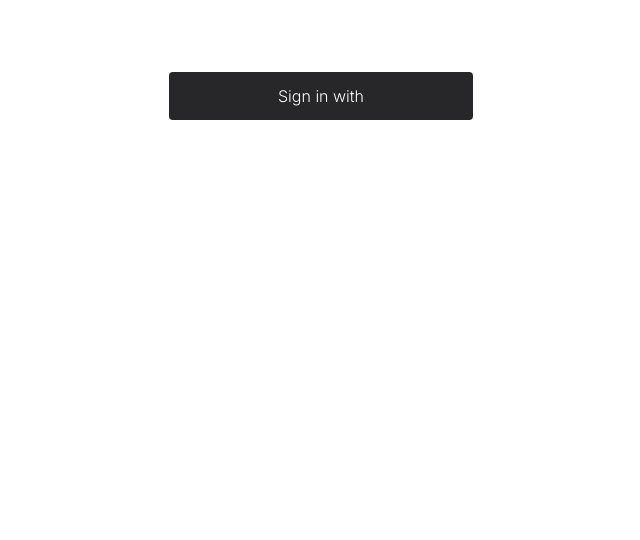
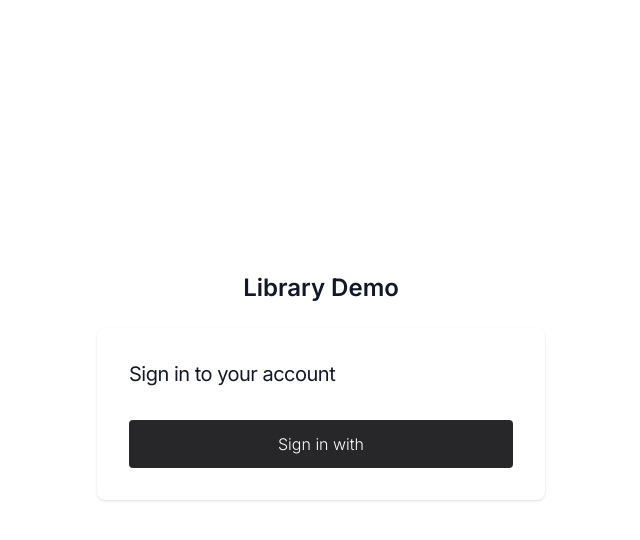
Before and after one commit to pmugeere/library.demo.web, a Next.js app: page /auth/signin in a window 1280 px wide. Shown: the top 540 px of the page, without its empty margins (319-959 px from the left). Built offline with nearby package versions, Linux system fonts and the light colour scheme; no server answers.

Commit message:
added signin styles

```diff
--- a/app/(signInSignout)/auth/signin/page.tsx
+++ b/app/(signInSignout)/auth/signin/page.tsx
@@ -2,26 +2,44 @@
 
 import { providerMap } from "@/lib/auth/auth-options"
 import { useSearchParams } from "next/navigation"
-import {signinWith} from "@/app/(signInSignout)/auth/signin/signin-with"
+import { signinWith } from "@/app/(signInSignout)/auth/signin/signin-with"
 
 export default async function SignInPage() {
 
-    const searchParams=useSearchParams();
-    const callbackUrl=searchParams.get("callbackUrl")||"/";
+    const searchParams = useSearchParams();
+    const callbackUrl = searchParams.get("callbackUrl") || "/";
     return (
-        <div className="flex flex-col items-center py-10">
-            {Object.values(providerMap).map((provider) => (
-                <form className="flex flex-col w-1/2 items-center" key={provider.id}
-                    action={async () => await signinWith(provider.id,callbackUrl)}
-                    >
-                    <button
-                        type="submit"
-                        className="flex justify-center items-center px-4 mt-2 space-x-2 w-1/2 h-12 text-base font-light text-white rounded transition focus:ring-2 focus:ring-offset-2 focus:outline-none bg-zinc-800 hover:bg-zinc-900 focus:ring-zinc-800"
-                    >
-                        <span>Sign in with {provider.name}</span>
-                    </button>
-                </form>
-            ))}
-        </div>
+        <div className="flex flex-col items-center justify-center px-6 py-8 mx-auto">
+            <a href="#" className="flex items-center mb-6 text-2xl font-semibold text-gray-900">
+                Library Demo
+            </a>
+            <div className="w-full bg-white rounded-lg shadow dark:border md:mt-0 sm:max-w-md xl:p-0">
+                <div className="p-6 space-y-4 md:space-y-6 sm:p-8">
+                    <h1 className="text-lg leading-tight tracking-tight text-gray-900 md:text-xl">
+                        Sign in to your account
+                    </h1>
+                    {
+                        Object.values(providerMap).map((provider) => (
+                            signinWithProviderForm(provider, callbackUrl)
+                        ))
+                    }
+                </div>
+
+
+            </div>
+        </div >
     )
 }
+
+function signinWithProviderForm(provider: { id: string; name: string; }, callbackUrl: string) {
+    return (
+        <form className="space-y-4 md:space-y-6" key={provider.id}
+            action={async () => await signinWith(provider.id, callbackUrl)}>
+            <button type="submit"
+                className="w-full px-4 mt-2 space-x-2 w-1/2 h-12 text-base font-light text-white rounded transition focus:ring-2 focus:ring-offset-2 focus:outline-none bg-zinc-800 hover:bg-zinc-900 focus:ring-zinc-800"
+            >
+                <span>Sign in with {provider.name}</span>
+            </button>
+        </form>
+    );
+}
--- a/app/(signInSignout)/layout.tsx
+++ b/app/(signInSignout)/layout.tsx
@@ -9,7 +9,7 @@ export default async function RootLayout({ children }: Readonly<{ children: Reac
   return (
     <html lang="en">
       <body className={inter.className}>
-        <div className="max-w-[1280px] px-4 md:px-8 mx-auto py-6">
+        <div className="max-w-[1280px] px-4 md:px-8 mx-auto py-60">
           {children}
         </div>
       </body>
```
